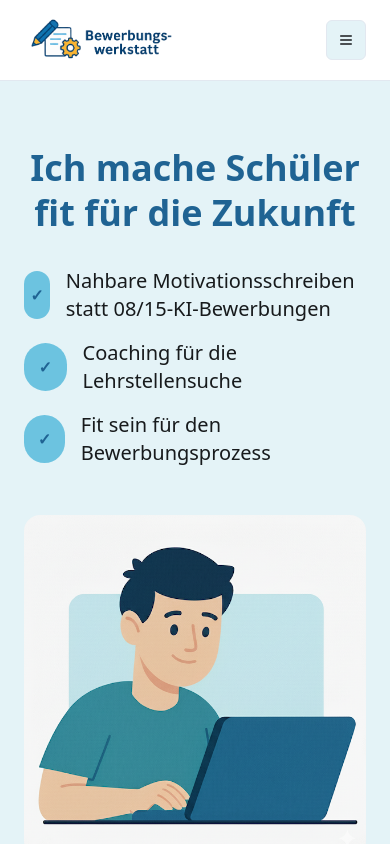
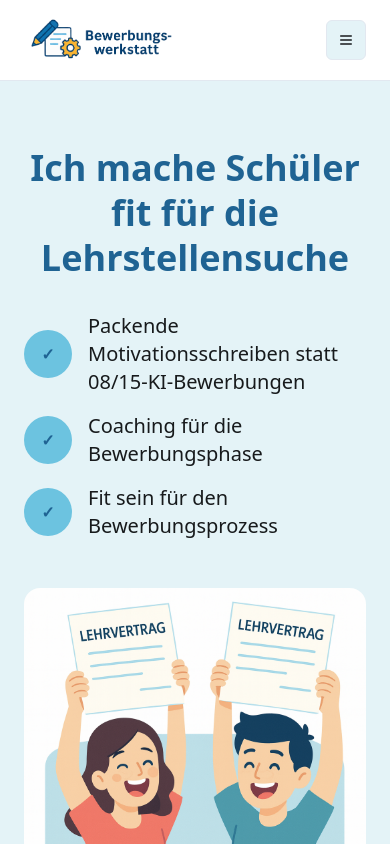
Before and after one commit to liapit/bewerbungswerkstatt, a React (Vite) app: page / in a window 390 px wide. Shown: the top 844 px of the page. Built offline with nearby package versions, Linux system fonts and the light colour scheme.

Commit message:
hero bild and bullet points

```diff
--- a/src/components/Header.tsx
+++ b/src/components/Header.tsx
@@ -50,9 +50,9 @@ const Header = () => {
             />
           </div>
           <nav className="hidden min-[900px]:flex space-x-8">
-            <a href="#angebote" className="text-foreground hover:text-primary transition-colors">Wie ich helfe</a>
             <a href="#problem" className="text-foreground hover:text-primary transition-colors">Problem</a>
             <a href="#benefits" className="text-foreground hover:text-primary transition-colors">Nutzen</a>
+            <a href="#angebote" className="text-foreground hover:text-primary transition-colors">Wie ich helfe</a>
             <a href="#team" className="text-foreground hover:text-primary transition-colors">Über mich</a>
             <a href="#kontakt" className="text-foreground hover:text-primary transition-colors">
               Kontakt
@@ -80,16 +80,6 @@ const Header = () => {
               >
                 <nav className="flex flex-col space-y-4">
                   <a
-                    href="#angebote"
-                    onClick={(e) => {
-                      e.preventDefault();
-                      handleNavigate("angebote");
-                    }}
-                    className="text-foreground hover:text-primary transition-colors"
-                  >
-                    Wie ich helfe
-                  </a>
-                  <a
                     href="#problem"
                     onClick={(e) => {
                       e.preventDefault();
@@ -108,6 +98,16 @@ const Header = () => {
                     className="text-foreground hover:text-primary transition-colors"
                   >
                     Nutzen
+                  </a>
+                  <a
+                    href="#angebote"
+                    onClick={(e) => {
+                      e.preventDefault();
+                      handleNavigate("angebote");
+                    }}
+                    className="text-foreground hover:text-primary transition-colors"
+                  >
+                    Wie ich helfe
                   </a>
                   <a
                     href="#team"
--- a/src/components/Hero.tsx
+++ b/src/components/Hero.tsx
@@ -5,19 +5,19 @@ const Hero = () => {
         <div className="grid lg:grid-cols-2 gap-12 items-center">
           <div className="space-y-8">
             <h1 className="text-4xl lg:text-6xl font-bold text-primary leading-tight text-center lg:text-left">
-              Ich mache Schüler fit für die Zukunft
+              Ich mache Schüler fit für die Lehrstellensuche
             </h1>
             <ul className="space-y-4 max-w-2xl mx-auto lg:mx-0">
               <li className="flex items-center gap-4">
-                <span className="inline-flex h-12 w-12 items-center justify-center rounded-full bg-accent text-primary font-bold">✓</span>
-                <span className="text-xl lg:text-2xl text-foreground">Nahbare Motivationsschreiben statt 08/15-KI-Bewerbungen</span>
+                <span className="inline-flex h-12 w-12 aspect-square flex-shrink-0 items-center justify-center rounded-full bg-accent text-primary font-bold">✓</span>
+                <span className="text-xl lg:text-2xl text-foreground">Packende Motivationsschreiben statt 08/15-KI-Bewerbungen</span>
               </li>
               <li className="flex items-center gap-4">
-                <span className="inline-flex h-12 w-12 items-center justify-center rounded-full bg-accent text-primary font-bold">✓</span>
-                <span className="text-xl lg:text-2xl text-foreground">Coaching für die Lehrstellensuche</span>
+                <span className="inline-flex h-12 w-12 aspect-square flex-shrink-0 items-center justify-center rounded-full bg-accent text-primary font-bold">✓</span>
+                <span className="text-xl lg:text-2xl text-foreground">Coaching für die Bewerbungsphase</span>
               </li>
               <li className="flex items-center gap-4">
-                <span className="inline-flex h-12 w-12 items-center justify-center rounded-full bg-accent text-primary font-bold">✓</span>
+                <span className="inline-flex h-12 w-12 aspect-square flex-shrink-0 items-center justify-center rounded-full bg-accent text-primary font-bold">✓</span>
                 <span className="text-xl lg:text-2xl text-foreground">Fit sein für den Bewerbungsprozess</span>
               </li>
             </ul>
```
Also changed, not shown: public/images/person_laptop.png.
